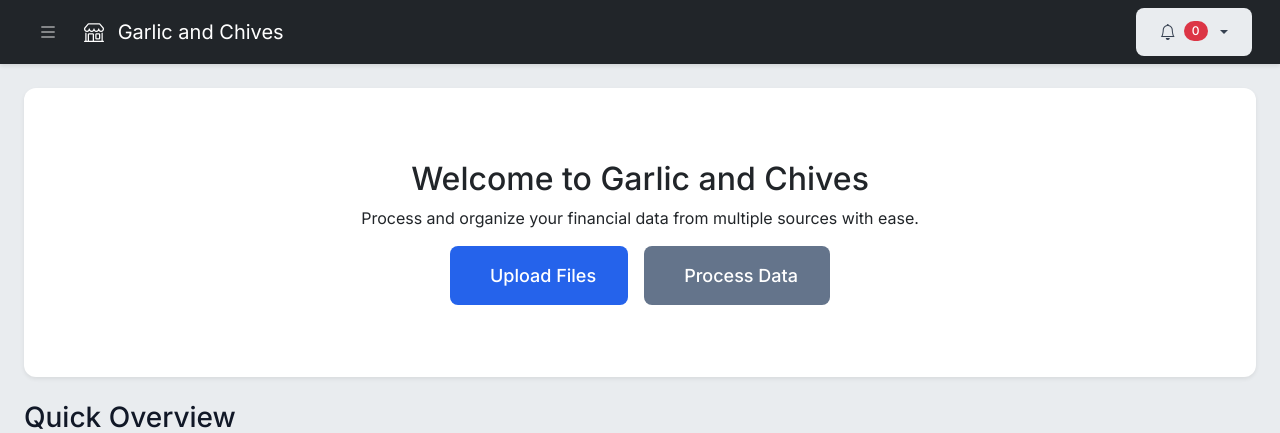
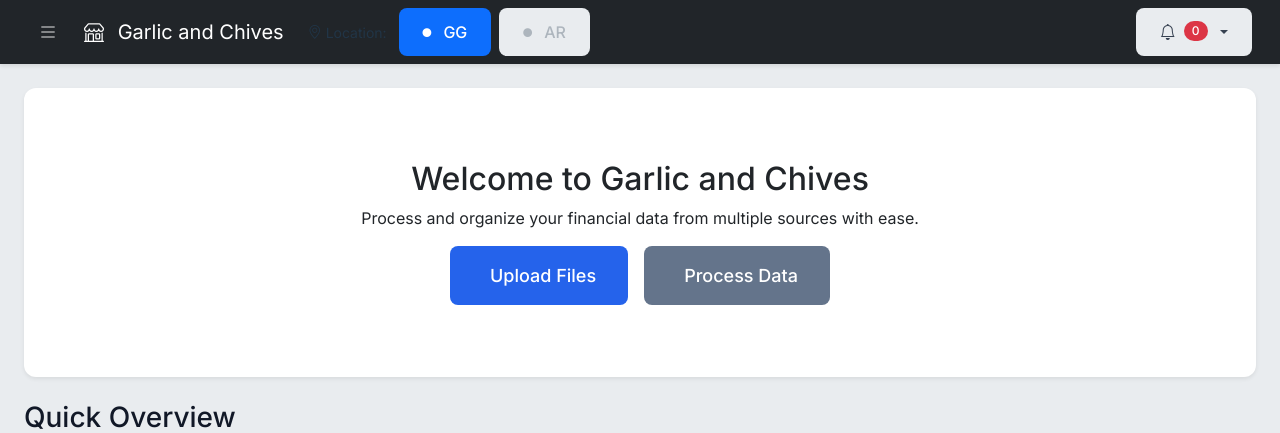
Before and after one commit to dannguy1/rest_finance, a Python web app: template app/templates/pages/index.html in a window 1280 px wide. Shown: the top 433 px of the page. Run offline with Jinja, Linux system fonts and the light colour scheme; the template is opened without the code that fills it, so the values that code supplies are empty.

Commit message:
refactor: Location selector in navbar, single-context sidebar
Replaces the dual-accordion sidebar with a cleaner design:

Navbar:
- Location pills [GG] [AR] always visible in the top bar
- Active location highlighted with its brand color (blue=GG, green=AR)
- Pill click switches location context; if currently on a location feature
  page (e.g. /location/gg/bank) it navigates to the same feature for the
  new location (/location/ar/bank) — no context loss

Sidebar (now context-driven):
- Single set of location items shown at a time (not two accordion groups)
- Location section header shows the active location name in brand color
- Bank Statement, Merchant Statement, Deposit Verification links point to
  the active location's URLs — updated dynamically by JS
- Bank Statement subtitle shows (BofA) or (Chase) based on active location
- Shared Vendors and System sections unchanged

JavaScript (inline in base.html):
- Detects active location from URL (/location/{id}/*, /source/* mapping)
  falling back to localStorage then 'gg' as default
- Persists choice in localStorage
- applyLocation() updates pills + sidebar heading color + link hrefs
  + active-link highlighting in one pass on every page load

CSS (main.css):
- .location-pill styles with hover/transition

All 92 tests pass.

Co-authored-by: Copilot <223556219+Copilot@users.noreply.github.com>

```diff
--- a/app/static/css/main.css
+++ b/app/static/css/main.css
@@ -1034,3 +1034,16 @@ main {
     overflow: hidden;
     background: white;
 }
+/* ── Location pills (navbar) ────────────────────────────── */
+.location-pill {
+    border: 1px solid #6c757d;
+    color: #adb5bd;
+    font-size: 0.8rem;
+    padding: 0.2rem 0.7rem;
+    border-radius: 1rem;
+    transition: background 0.15s, color 0.15s, border-color 0.15s;
+    font-weight: 500;
+}
+.location-pill:hover {
+    opacity: 0.9;
+}
--- a/app/templates/base.html
+++ b/app/templates/base.html
@@ -40,10 +40,25 @@
                     <i class="bi bi-list"></i>
                 </button>
 
-                <a class="navbar-brand" href="/">
+                <a class="navbar-brand me-4" href="/">
                     <i class="bi bi-shop me-2"></i>
                     Garlic and Chives
                 </a>
+
+                <!-- Location selector pills -->
+                <div class="d-flex align-items-center gap-2" id="location-picker">
+                    <span class="text-light-50 small me-1">
+                        <i class="bi bi-geo-alt me-1"></i>Location:
+                    </span>
+                    <button class="btn btn-sm location-pill" id="pill-gg"
+                            data-location="gg" data-name="GG">
+                        <i class="bi bi-circle-fill me-1" style="font-size:0.55rem"></i>GG
+                    </button>
+                    <button class="btn btn-sm location-pill" id="pill-ar"
+                            data-location="ar" data-name="AR">
+                        <i class="bi bi-circle-fill me-1" style="font-size:0.55rem"></i>AR
+                    </button>
+                </div>
 
                 <div class="navbar-nav ms-auto">
                     <div class="nav-item dropdown">
@@ -89,94 +104,50 @@
 
                     <li class="nav-item"><hr class="border-secondary my-2"></li>
 
-                    <!-- ── GG Location ─────────────────────────────────── -->
-                    <li class="nav-item">
-                        <button class="btn btn-sm w-100 text-start text-light d-flex align-items-center px-2 py-2 location-toggle"
-                                data-bs-toggle="collapse" data-bs-target="#loc-gg"
-                                aria-expanded="false" aria-controls="loc-gg"
-                                data-location="gg">
-                            <span class="location-dot me-2" style="width:10px;height:10px;border-radius:50%;background:#0d6efd;display:inline-block;flex-shrink:0"></span>
-                            <span class="fw-semibold flex-grow-1">GG · Garlic &amp; Chives 2</span>
-                            <i class="bi bi-chevron-down loc-chevron small"></i>
-                        </button>
-                        <div class="collapse" id="loc-gg">
-                            <ul class="nav flex-column ps-3 mt-1 mb-1">
+                    <!-- Location section header -->
+                    <li class="nav-item mb-1">
+                        <h6 class="text-light-50 text-uppercase small mb-2 px-1" id="sidebar-location-heading">
+                            <i class="bi bi-geo-alt-fill me-1"></i>
+                            <span id="sidebar-location-label">Location</span>
+                        </h6>
+                    </li>
+
+                    <!-- Location-specific links (hrefs set by JS) -->
                     <li class="nav-item">
                         <a class="nav-link sidebar-link text-light-50 py-1"
-                                       href="/location/gg/bank"
-                                       data-path="/location/gg/bank" data-location="gg">
-                                        <i class="bi bi-bank me-2"></i>Bank Statement
-                                        <small class="ms-1 text-muted">(BofA)</small>
+                           id="nav-bank" href="#" data-feature="bank">
+                            <i class="bi bi-bank me-2"></i>
+                            Bank Statement
+                            <small class="ms-1 text-muted" id="nav-bank-subtitle"></small>
                         </a>
                     </li>
                     <li class="nav-item">
                         <a class="nav-link sidebar-link text-light-50 py-1"
-                                       href="/location/gg/merchant"
-                                       data-path="/location/gg/merchant" data-location="gg">
-                                        <i class="bi bi-credit-card me-2"></i>Merchant Statement
+                           id="nav-merchant" href="#" data-feature="merchant">
+                            <i class="bi bi-credit-card me-2"></i>
+                            Merchant Statement
                         </a>
                     </li>
                     <li class="nav-item">
                         <a class="nav-link sidebar-link text-light-50 py-1"
-                                       href="/location/gg/verify"
-                                       data-path="/location/gg/verify" data-location="gg">
-                                        <i class="bi bi-shield-check me-2"></i>Deposit Verification
+                           id="nav-verify" href="#" data-feature="verify">
+                            <i class="bi bi-shield-check me-2"></i>
+                            Deposit Verification
                         </a>
-                                </li>
-                            </ul>
-                        </div>
-                    </li>
-
-                    <!-- ── AR Location ─────────────────────────────────── -->
-                    <li class="nav-item mt-1">
-                        <button class="btn btn-sm w-100 text-start text-light d-flex align-items-center px-2 py-2 location-toggle"
-                                data-bs-toggle="collapse" data-bs-target="#loc-ar"
-                                aria-expanded="false" aria-controls="loc-ar"
-                                data-location="ar">
-                            <span class="location-dot me-2" style="width:10px;height:10px;border-radius:50%;background:#198754;display:inline-block;flex-shrink:0"></span>
-                            <span class="fw-semibold flex-grow-1">AR · Garlic &amp; Chives</span>
-                            <i class="bi bi-chevron-down loc-chevron small"></i>
-                        </button>
-                        <div class="collapse" id="loc-ar">
-                            <ul class="nav flex-column ps-3 mt-1 mb-1">
-                                <li class="nav-item">
-                                    <a class="nav-link sidebar-link text-light-50 py-1"
-                                       href="/location/ar/bank"
-                                       data-path="/location/ar/bank" data-location="ar">
-                                        <i class="bi bi-bank me-2"></i>Bank Statement
-                                        <small class="ms-1 text-muted">(Chase)</small>
-                                    </a>
-                                </li>
-                                <li class="nav-item">
-                                    <a class="nav-link sidebar-link text-light-50 py-1"
-                                       href="/location/ar/merchant"
-                                       data-path="/location/ar/merchant" data-location="ar">
-                                        <i class="bi bi-credit-card me-2"></i>Merchant Statement
-                                    </a>
-                                </li>
-                                <li class="nav-item">
-                                    <a class="nav-link sidebar-link text-light-50 py-1"
-                                       href="/location/ar/verify"
-                                       data-path="/location/ar/verify" data-location="ar">
-                                        <i class="bi bi-shield-check me-2"></i>Deposit Verification
-                                    </a>
-                                </li>
-                            </ul>
-                        </div>
                     </li>
 
                     <li class="nav-item"><hr class="border-secondary my-2"></li>
 
-                    <!-- ── Shared Vendors ──────────────────────────────── -->
+                    <!-- Shared Vendors -->
                     <li class="nav-item">
-                        <h6 class="text-light-50 text-uppercase small mb-1 px-2">
+                        <h6 class="text-light-50 text-uppercase small mb-1 px-1">
                             <i class="bi bi-truck me-1"></i>Vendors
                         </h6>
-                        <a class="nav-link sidebar-link text-light-50 py-1 px-3"
+                        <a class="nav-link sidebar-link text-light-50 py-1 ps-3"
                            href="/source/sysco" data-path="/source/sysco">
                             <i class="bi bi-truck me-2"></i>Sysco
                         </a>
-                        <a class="nav-link sidebar-link text-light-50 py-1 px-3"
+                        <a class="nav-link sidebar-link text-light-50 py-1 ps-3"
                            href="/source/restaurantdepot" data-path="/source/restaurantdepot">
                             <i class="bi bi-shop me-2"></i>Restaurant Depot
                         </a>
@@ -184,16 +155,16 @@
 
                     <li class="nav-item"><hr class="border-secondary my-2"></li>
 
-                    <!-- ── System ──────────────────────────────────────── -->
+                    <!-- System -->
                     <li class="nav-item">
-                        <h6 class="text-light-50 text-uppercase small mb-1 px-2">
+                        <h6 class="text-light-50 text-uppercase small mb-1 px-1">
                             <i class="bi bi-gear me-1"></i>System
                         </h6>
-                        <a class="nav-link sidebar-link text-light-50 py-1 px-3"
+                        <a class="nav-link sidebar-link text-light-50 py-1 ps-3"
                            href="/settings" data-path="/settings">
                             <i class="bi bi-gear-wide-connected me-2"></i>Settings
                         </a>
-                        <a class="nav-link sidebar-link text-light-50 py-1 px-3"
+                        <a class="nav-link sidebar-link text-light-50 py-1 ps-3"
                            href="/mapping" data-path="/mapping">
                             <i class="bi bi-sliders me-2"></i>Source Mapping
                         </a>
@@ -204,61 +175,132 @@
         </div>
     </div>
 
-    <!-- Sidebar active-state + accordion persistence script -->
+    <!-- Location management + sidebar active-state script -->
     <script>
     (function () {
+        // ── Location config (mirrors location_config.py) ─────────────
+        const LOCATIONS = {
+            gg: {
+                name: 'GG · Garlic & Chives 2',
+                shortName: 'GG',
+                color: '#0d6efd',
+                bankLabel: 'BofA',
+                sources: { bank: 'bankofamerica', merchant: 'gg' }
+            },
+            ar: {
+                name: 'AR · Garlic & Chives',
+                shortName: 'AR',
+                color: '#198754',
+                bankLabel: 'Chase',
+                sources: { bank: 'chase', merchant: 'ar' }
+            }
+        };
+
+        // ── Determine active location ─────────────────────────────────
         const path = window.location.pathname;
-        // Determine active location from current path
-        function getActiveLocation() {
+
+        function detectLocationFromPath() {
             const m = path.match(/^\/location\/([^/]+)/);
-            if (m) return m[1];
-            // Also check source→location mapping for legacy /source/* pages
+            if (m && LOCATIONS[m[1]]) return m[1];
             const sourceMap = {
-                'bankofamerica': 'gg', 'gg': 'gg',
-                'chase': 'ar',          'ar': 'ar'
+                bankofamerica: 'gg', gg: 'gg',
+                chase: 'ar',         ar: 'ar'
             };
             const s = path.match(/^\/source\/([^/]+)/);
             return s ? (sourceMap[s[1]] || null) : null;
         }
 
-        const activeLoc = getActiveLocation();
-
-        // Expand the active location's accordion on load
-        if (activeLoc) {
-            const el = document.getElementById('loc-' + activeLoc);
-            if (el) {
-                el.classList.add('show');
-                const btn = document.querySelector('[data-bs-target="#loc-' + activeLoc + '"]');
-                if (btn) btn.setAttribute('aria-expanded', 'true');
-            }
-        } else {
-            // Restore last-open location from localStorage
-            const saved = localStorage.getItem('sidebar_location');
-            if (saved) {
-                const el = document.getElementById('loc-' + saved);
-                if (el) {
-                    el.classList.add('show');
-                    const btn = document.querySelector('[data-bs-target="#loc-' + saved + '"]');
-                    if (btn) btn.setAttribute('aria-expanded', 'true');
-                }
-            }
+        function getActiveLocation() {
+            return detectLocationFromPath()
+                || localStorage.getItem('active_location')
+                || 'gg';
         }
 
-        // Persist location choice when user manually opens an accordion
-        document.querySelectorAll('.location-toggle').forEach(btn => {
+        function setActiveLocation(locId) {
+            localStorage.setItem('active_location', locId);
+            applyLocation(locId);
+        }
+
+        // ── Apply location to pills + sidebar ─────────────────────────
+        function applyLocation(locId) {
+            const loc = LOCATIONS[locId];
+            if (!loc) return;
+
+            // Navbar pills
+            document.querySelectorAll('.location-pill').forEach(btn => {
+                const active = btn.dataset.location === locId;
+                btn.className = 'btn btn-sm location-pill';
+                if (active) {
+                    btn.style.background = loc.color;
+                    btn.style.color = '#fff';
+                    btn.style.borderColor = loc.color;
+                } else {
+                    btn.style.background = '';
+                    btn.style.color = '#adb5bd';
+                    btn.style.borderColor = '#6c757d';
+                }
+            });
+
+            // Sidebar heading
+            const heading = document.getElementById('sidebar-location-label');
+            if (heading) {
+                heading.textContent = loc.name;
+                heading.parentElement.style.color = loc.color;
+            }
+
+            // Sidebar location links
+            const features = {
+                bank:     { id: 'nav-bank',     subtitle: '(' + loc.bankLabel + ')' },
+                merchant: { id: 'nav-merchant',  subtitle: '' },
+                verify:   { id: 'nav-verify',    subtitle: '' }
+            };
+            Object.entries(features).forEach(([feat, cfg]) => {
+                const a = document.getElementById(cfg.id);
+                if (!a) return;
+                a.href = '/location/' + locId + '/' + feat;
+                a.dataset.path = '/location/' + locId + '/' + feat;
+                const sub = document.getElementById('nav-bank-subtitle');
+                if (feat === 'bank' && sub) sub.textContent = cfg.subtitle;
+            });
+
+            // Active link highlight
+            document.querySelectorAll('.sidebar-link').forEach(a => {
+                const lp = a.getAttribute('data-path') || a.getAttribute('href');
+                const isActive = lp && (path === lp || (lp !== '/' && path.startsWith(lp)));
+                a.classList.toggle('active', isActive);
+                a.classList.toggle('text-white', isActive);
+                a.classList.toggle('fw-semibold', isActive);
+                if (isActive) a.classList.remove('text-light-50');
+                else if (!a.classList.contains('text-light')) a.classList.add('text-light-50');
+            });
+        }
+
+        // ── Location pill click ───────────────────────────────────────
+        document.querySelectorAll('.location-pill').forEach(btn => {
             btn.addEventListener('click', function () {
-                localStorage.setItem('sidebar_location', this.dataset.location);
+                const newLoc = this.dataset.location;
+                const currentLoc = getActiveLocation();
+                setActiveLocation(newLoc);
+
+                // If on a location-specific page, switch to same feature for new location
+                const featMatch = path.match(/^\/location\/[^/]+\/(.+)$/);
+                if (featMatch) {
+                    window.location.href = '/location/' + newLoc + '/' + featMatch[1];
+                } else if (newLoc !== currentLoc && detectLocationFromPath()) {
+                    // On a legacy /source/* that belonged to old location — go to new bank page
+                    window.location.href = '/location/' + newLoc + '/bank';
+                }
+                // Otherwise just update UI in place (e.g. on dashboard)
             });
         });
 
-        // Highlight the active link
-        document.querySelectorAll('.sidebar-link').forEach(a => {
-            const linkPath = a.getAttribute('data-path');
-            if (linkPath && (path === linkPath || path.startsWith(linkPath + '/'))) {
-                a.classList.add('active', 'text-white', 'fw-semibold');
-                a.classList.remove('text-light-50');
+        // ── Init ──────────────────────────────────────────────────────
+        const activeLoc = getActiveLocation();
+        // Persist if detected from URL
+        if (detectLocationFromPath()) {
+            localStorage.setItem('active_location', detectLocationFromPath());
         }
-        });
+        applyLocation(activeLoc);
     })();
     </script>
 
```
Lines whose indentation alone changed are shown as unchanged.
